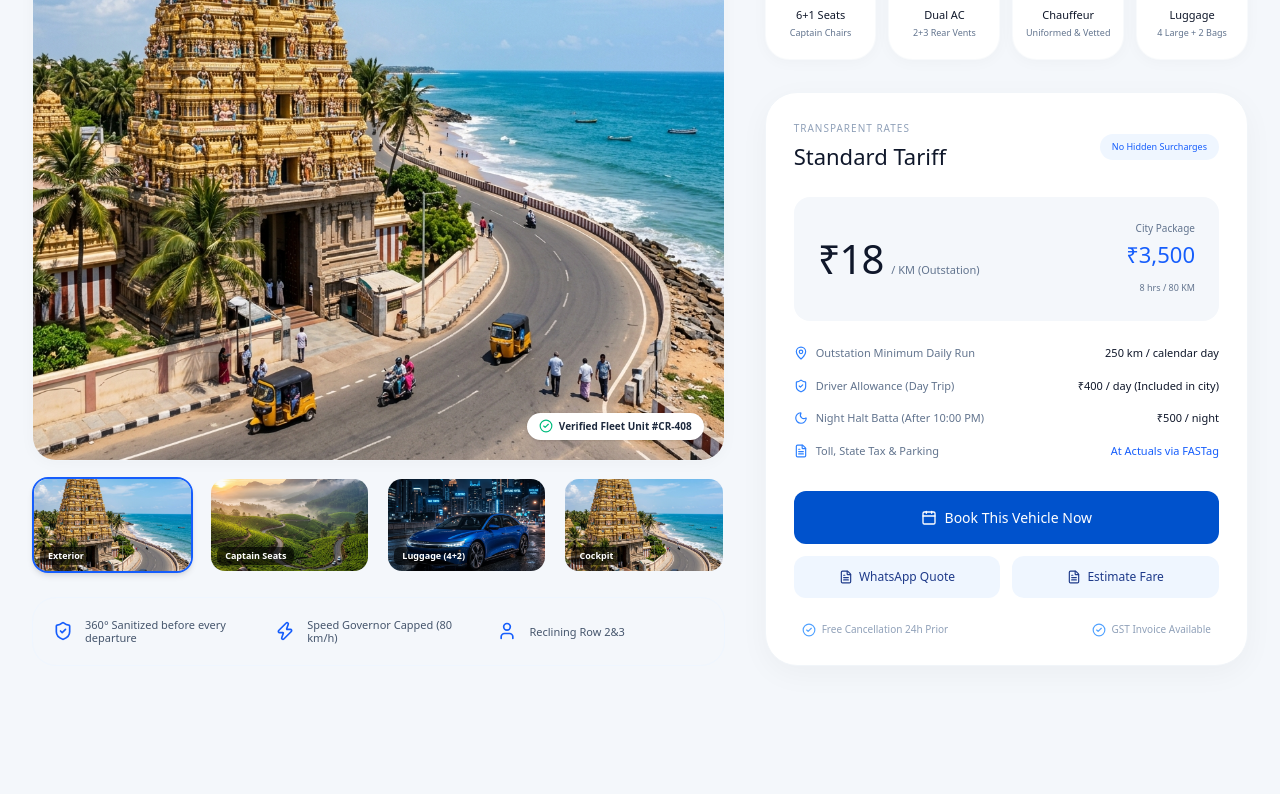
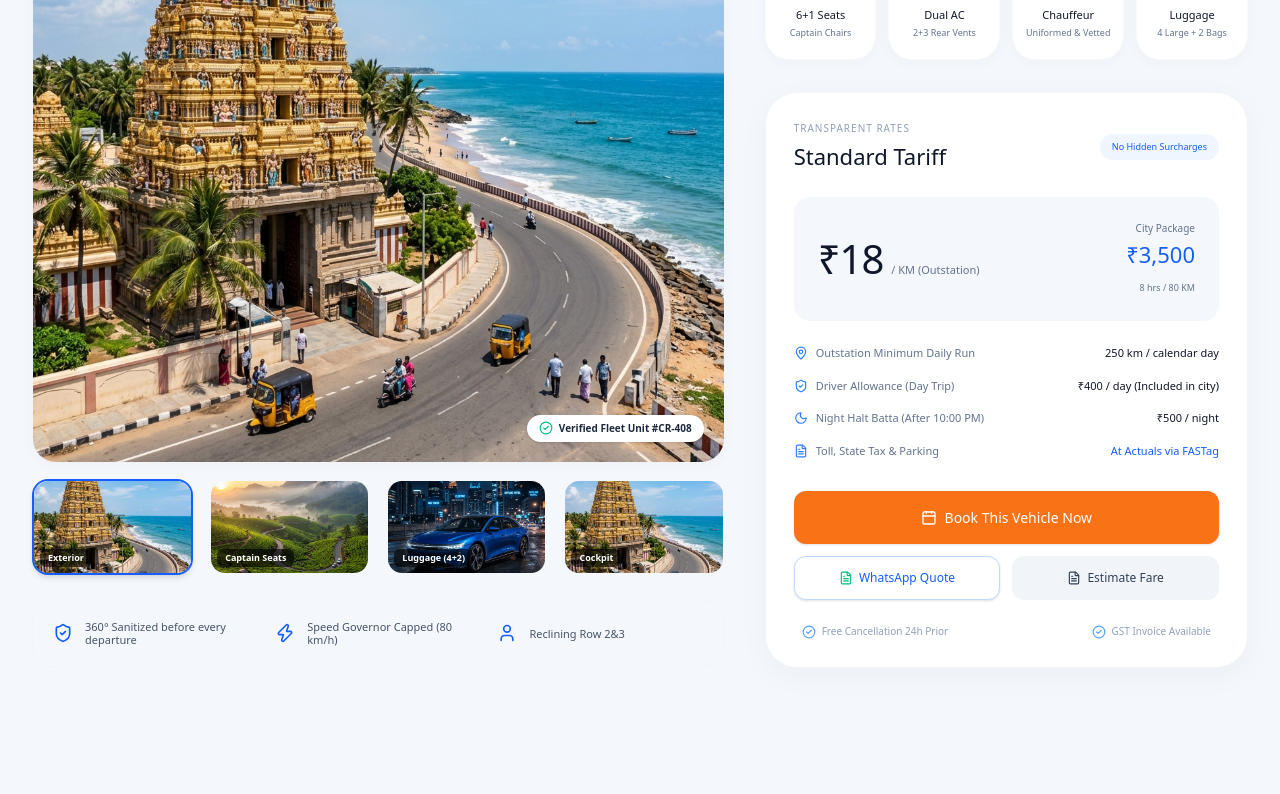
Before and after one commit to aeropeak26/Rudhran_travels, a Next.js app: page /vehicles/1 in a window 1280 px wide. Shown: the part 407-1201 px from the top of the page. Built offline with nearby package versions, Linux system fonts and the light colour scheme.

Commit message:
Update vehicle details booking button color to orange

```diff
--- a/src/app/vehicles/[id]/page.tsx
+++ b/src/app/vehicles/[id]/page.tsx
@@ -170,14 +170,14 @@ export default function VehicleDetailsPage() {
                 </div>
 
                 <div className="space-y-3">
-                  <button onClick={() => setIsModalOpen(true)} className="w-full py-4 bg-[#0052cc] hover:bg-blue-700 text-white rounded-xl text-[14px] font-bold transition-colors flex items-center justify-center gap-2">
+                  <button onClick={() => setIsModalOpen(true)} className="w-full py-4 bg-[#f97316] hover:bg-orange-600 text-white rounded-xl text-[14px] font-bold transition-colors flex items-center justify-center gap-2 shadow-sm">
                     <Calendar className="w-4 h-4" /> Book This Vehicle Now
                   </button>
                   <div className="grid grid-cols-2 gap-3">
-                    <a href="https://wa.me/919840012345" target="_blank" rel="noopener noreferrer" className="py-3 bg-blue-50 hover:bg-blue-100 text-[#1e3a8a] rounded-xl text-[12px] font-bold transition-colors flex items-center justify-center gap-1.5">
-                      <FileText className="w-3.5 h-3.5" /> WhatsApp Quote
+                    <a href="https://wa.me/919840012345" target="_blank" rel="noopener noreferrer" className="py-3 bg-white border border-blue-200 hover:bg-blue-50 text-blue-600 rounded-xl text-[12px] font-bold transition-colors flex items-center justify-center gap-1.5 shadow-sm">
+                      <FileText className="w-3.5 h-3.5 text-emerald-500" /> WhatsApp Quote
                     </a>
-                    <button onClick={() => setIsModalOpen(true)} className="py-3 bg-blue-50 hover:bg-blue-100 text-[#1e3a8a] rounded-xl text-[12px] font-bold transition-colors flex items-center justify-center gap-1.5">
+                    <button onClick={() => setIsModalOpen(true)} className="py-3 bg-slate-100 hover:bg-slate-200 text-slate-700 rounded-xl text-[12px] font-bold transition-colors flex items-center justify-center gap-1.5">
                       <FileText className="w-3.5 h-3.5" /> Estimate Fare
                     </button>
                   </div>
```
